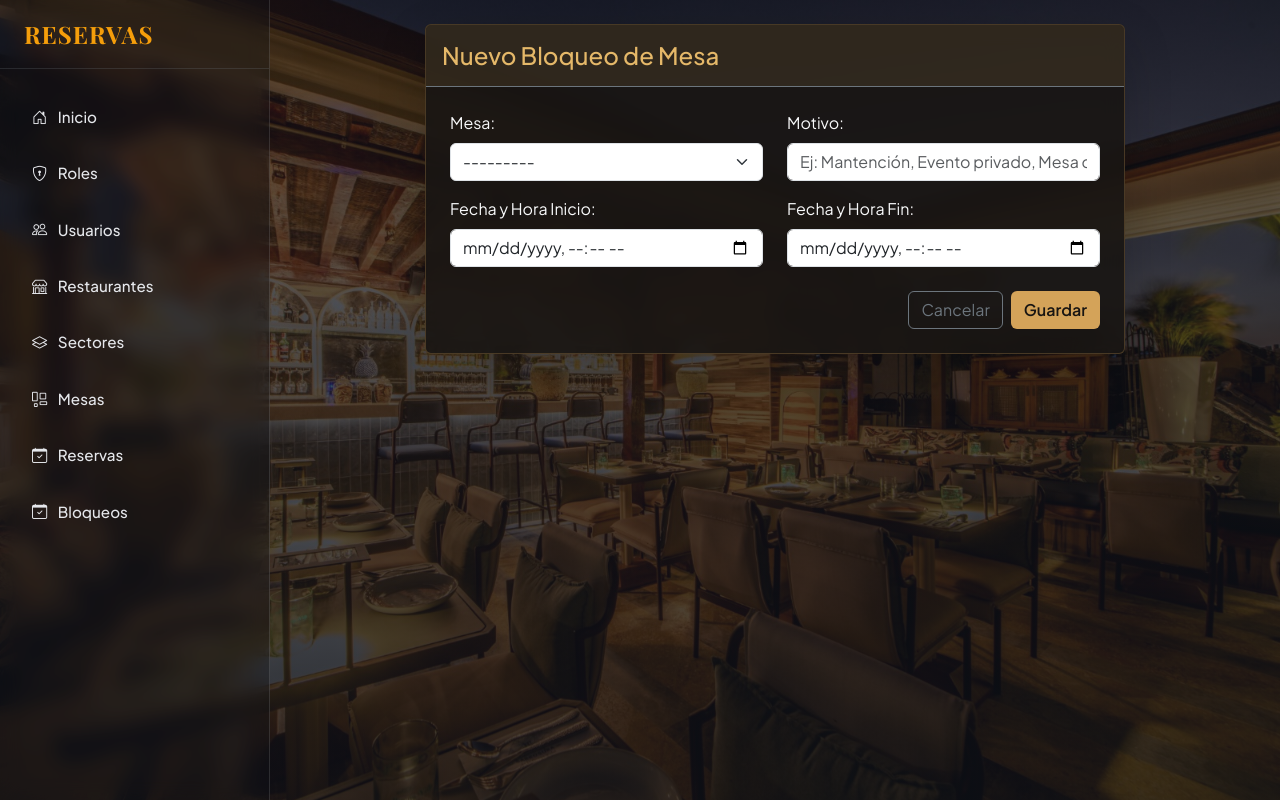
After one commit to Ignacioea/Gestor-de-Reservas-de-Restaurantes, a Django app: page /reservations/bloqueo/crear in a window 1280 px wide. The commit adds this page. Run offline with Django 5.2, Linux system fonts and the light colour scheme; data that the repository does not hold is empty.

Commit message:
feat: implement CRUD views, forms and templates for bloqueos

```diff
--- a/reservations/forms.py
+++ b/reservations/forms.py
@@ -206,10 +206,8 @@ class MesaForm(forms.ModelForm):
 ESTADOS_RESERVA = [
     ('PENDIENTE', 'Pendiente'),
     ('CONFIRMADA', 'Confirmada'),
-    ('SENTADA', 'Sentada'),
     ('CANCELADA', 'Cancelada'),
-    ('NO-SHOW', 'No-Show'),
-    ('FINALIZADA', 'Finalizada'),
+    ('FINALIZADA', 'Finalizada')
 ]
 
 class ReservaForm(forms.ModelForm):
@@ -285,3 +283,40 @@ class ReservaForm(forms.ModelForm):
                 }
             ),
         }
+
+class BloqueoForm(forms.ModelForm):
+    class Meta:
+        model = mod.Bloqueo
+        fields = [
+            'mesa',
+            'fecha_inicio',
+            'fecha_fin',
+            'motivo',
+        ]
+        widgets = {
+            'mesa': forms.Select(
+                attrs={
+                    'class': 'form-select',
+                }
+            ),
+            'fecha_inicio': forms.DateTimeInput(
+                format='%Y-%m-%dT%H:%M',
+                attrs={
+                    'class': 'form-control',
+                    'type': 'datetime-local',
+                }
+            ),
+            'fecha_fin': forms.DateTimeInput(
+                format='%Y-%m-%dT%H:%M',
+                attrs={
+                    'class': 'form-control',
+                    'type': 'datetime-local',
+                }
+            ),
+            'motivo': forms.TextInput(
+                attrs={
+                    'class': 'form-control',
+                    'placeholder': 'Ej: Mantención, Evento privado, Mesa dañada...',
+                }
+            ),
+        }
--- a/reservations/templates/base.html
+++ b/reservations/templates/base.html
@@ -48,6 +48,9 @@
                     <a class="nav-link {% if 'reservas' in request.path %}active{% endif %}" href="{% url 'reserva' %}">
                         <i class="bi bi-calendar-check me-2"></i> Reservas
                     </a>
+                    <a class="nav-link {% if 'reservas' in request.path %}active{% endif %}" href="{% url 'bloqueo' %}">
+                        <i class="bi bi-calendar-check me-2"></i> Bloqueos
+                    </a>
                 </nav>
             </div>
         </aside>
--- /dev/null
+++ b/reservations/templates/bloqueos/form_bloqueo.html
@@ -0,0 +1,49 @@
+{% extends 'base.html' %}
+
+{% block content %}
+<div class="container mt-4">
+    <div class="card border-0 shadow-lg mx-auto" style="max-width: 700px; background-color: rgba(25, 22, 19, 0.9); backdrop-filter: blur(10px); border: 1px solid rgba(212, 163, 89, 0.25) !important;">
+        <div class="card-header border-bottom border-secondary py-3" style="background-color: rgba(212, 163, 89, 0.12);">
+            <h4 class="mb-0" style="color: #e5b869;">
+                {% if object %}Editar Bloqueo{% else %}Nuevo Bloqueo de Mesa{% endif %}
+            </h4>
+        </div>
+        <div class="card-body p-4 text-light">
+            <form action="" method="post">
+                {% csrf_token %}
+
+                <div class="row mb-3">
+                    <div class="col-md-6">
+                        <label for="id_mesa" class="form-label">Mesa:</label>
+                        {{ form.mesa }}
+                        <div class="text-danger small">{{ form.mesa.errors }}</div>
+                    </div>
+                    <div class="col-md-6">
+                        <label for="id_motivo" class="form-label">Motivo:</label>
+                        {{ form.motivo }}
+                        <div class="text-danger small">{{ form.motivo.errors }}</div>
+                    </div>
+                </div>
+
+                <div class="row mb-4">
+                    <div class="col-md-6">
+                        <label for="id_fecha_inicio" class="form-label">Fecha y Hora Inicio:</label>
+                        {{ form.fecha_inicio }}
+                        <div class="text-danger small">{{ form.fecha_inicio.errors }}</div>
+                    </div>
+                    <div class="col-md-6">
+                        <label for="id_fecha_fin" class="form-label">Fecha y Hora Fin:</label>
+                        {{ form.fecha_fin }}
+                        <div class="text-danger small">{{ form.fecha_fin.errors }}</div>
+                    </div>
+                </div>
+
+                <div class="d-flex justify-content-end gap-2">
+                    <a href="{% url 'bloqueo' %}" class="btn btn-outline-secondary">Cancelar</a>
+                    <button type="submit" class="btn fw-semibold" style="background-color: #d4a359; color: #181512;">Guardar</button>
+                </div>
+            </form>
+        </div>
+    </div>
+</div>
+{% endblock %}
--- a/reservations/urls.py
+++ b/reservations/urls.py
@@ -58,5 +58,11 @@ urlpatterns = [
     path("reserva/crear", views.ReservaCreateView.as_view(), name="crear_reserva"),
     path("reserva/editar/<int:pk>/", views.ReservaUpdateView.as_view(), name="editar_reserva"),
     path("reserva/eliminar/<int:pk>/", views.ReservaDeleteView.as_view(), name="eliminar_reserva"),
+    #reservas
+    path("bloqueo/", views.BloqueoListView.as_view(), name="bloqueo"),
+    path("bloqueo/crear", views.BloqueoCreateView.as_view(), name="crear_bloqueo"),
+    path("bloqueo/editar/<int:pk>/", views.BloqueoUpdateView.as_view(), name="editar_bloqueo"),
+    path("bloqueo/eliminar/<int:pk>/", views.BloqueoDeleteView.as_view(), name="eliminar_bloqueo"),
+
 
 ]
--- a/reservations/views.py
+++ b/reservations/views.py
@@ -147,7 +147,29 @@ class MesaViewSet (viewsets.ModelViewSet):
     queryset = mod.Mesa.objects.all()
     serializer_class = ser.MesaSerializer
 
-#BLOQUEO
+#BLOQUEOS
+class BloqueoListView(ListView):
+    model = mod.Bloqueo
+    template_name = "bloqueos/lista_bloqueo.html"
+    context_object_name="bloqueo"
+
+class BloqueoCreateView(CreateView):
+    model = mod.Bloqueo
+    form_class = fo.BloqueoForm
+    template_name = "bloqueos/form_bloqueo.html"
+    success_url = reverse_lazy("bloqueo")
+
+class BloqueoUpdateView(UpdateView):
+    model = mod.Bloqueo
+    form_class = fo.BloqueoForm
+    template_name = "bloqueos/form_bloqueo.html"
+    success_url = reverse_lazy("bloqueo")
+
+class BloqueoDeleteView(DeleteView):
+    model = mod.Bloqueo
+    template_name = "bloqueos/eliminar_bloqueo.html"
+    success_url = reverse_lazy("bloqueo")
+
 class BloqueoViewSet (viewsets.ModelViewSet):
     queryset = mod.Bloqueo.objects.all()
     serializer_class = ser.BloqueoSerializer
@@ -179,10 +201,12 @@ class ReservaViewSet (viewsets.ModelViewSet):
     queryset = mod.Reserva.objects.all()
     serializer_class = ser.ReservaSerializer
 
+#BITÁCORA DE CAMBIOS EN UNA RESERVA
 class CambioReservaViewSet (viewsets.ModelViewSet):
     queryset = mod.CambioReserva.objects.all()
     serializer_class = ser.CambioReservaSerializer
 
+#PARA SELECCIONAR VARIAS MESAS EN UNA RESERVA
 class ReservaMesaViewSet (viewsets.ModelViewSet):
     queryset = mod.ReservaMesa.objects.all()
     serializer_class = ser.ReservaMesaSerializer
```
Also changed, not shown: reservations/templates/bloqueos/eliminar_bloqueo.html (added, +21 -0 lines), reservations/templates/bloqueos/lista_bloqueo.html (added, +49 -0 lines).
